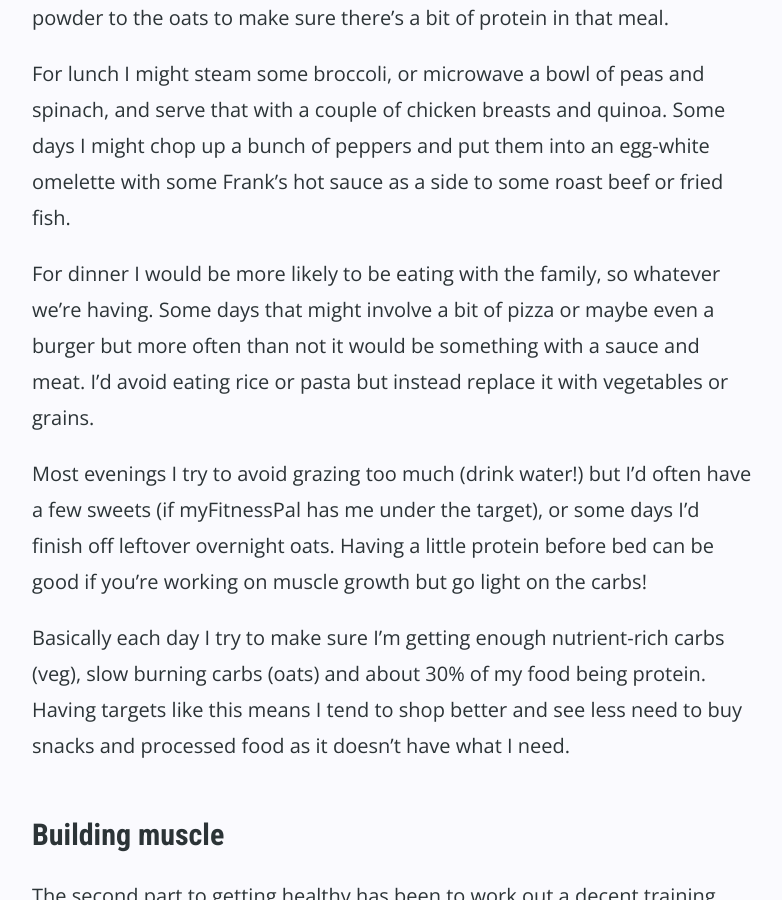
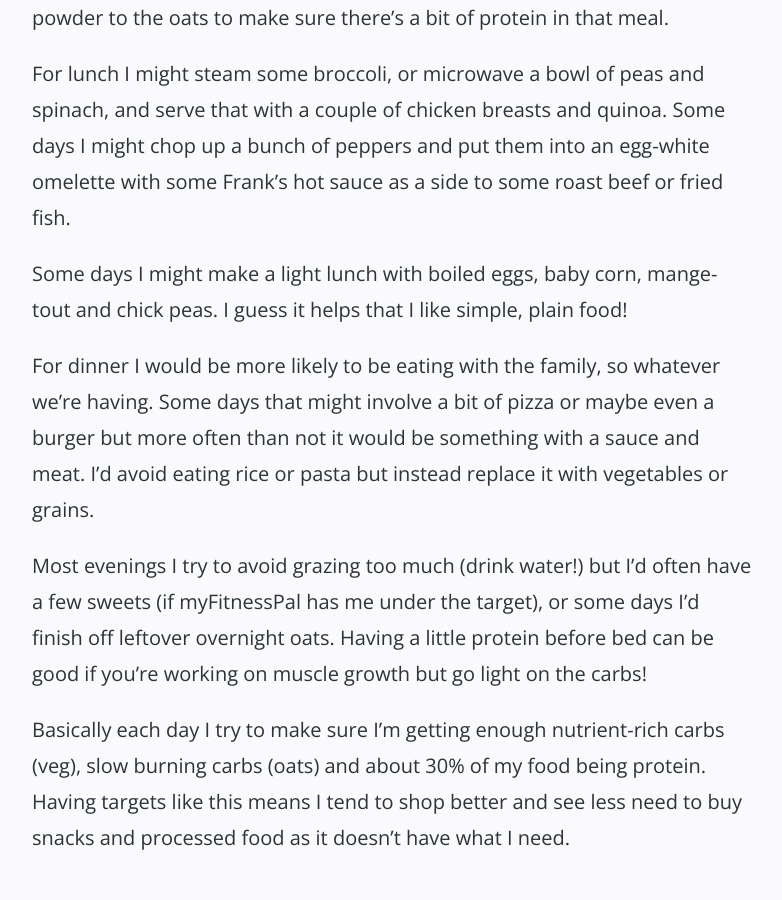
Before and after one commit to donovanh/donovanh.github.com, a Jekyll site: the page built from _posts/2017-07-27-on-health.markdown, in a window 1280 px wide and 900 px high, scrolled down 3240 px. Shown: the whole window, without its empty margins (248-1030 px from the left). Built offline with Jekyll 4.4.1, drawn with Linux system fonts in a browser that asks for light colours; nearby versions of some CDN libraries.

Commit message:
More text

```diff
--- a/_posts/2017-07-27-on-health.markdown
+++ b/_posts/2017-07-27-on-health.markdown
@@ -54,6 +54,8 @@ So while every day is different, I've found a few habits work for me. They inclu
 
 For lunch I might steam some broccoli, or microwave a bowl of peas and spinach, and serve that with a couple of chicken breasts and quinoa. Some days I might chop up a bunch of peppers and put them into an egg-white omelette with some Frank's hot sauce as a side to some roast beef or fried fish.
 
+Some days I might make a light lunch with boiled eggs, baby corn, mange-tout and chick peas. I guess it helps that I like simple, plain food!
+
 For dinner I would be more likely to be eating with the family, so whatever we're having. Some days that might involve a bit of pizza or maybe even a burger but more often than not it would be something with a sauce and meat. I'd avoid eating rice or pasta but instead replace it with vegetables or grains.
 
 Most evenings I try to avoid grazing too much (drink water!) but I'd often have a few sweets (if myFitnessPal has me under the target), or some days I'd finish off leftover overnight oats. Having a little protein before bed can be good if you're working on muscle growth but go light on the carbs!
```
